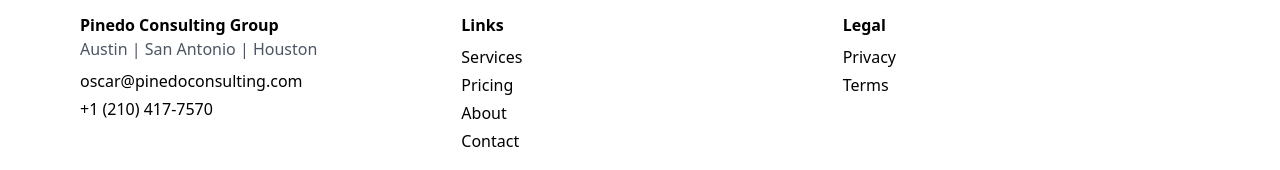
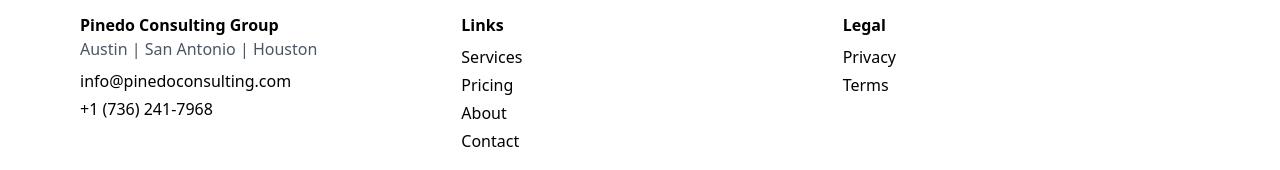
Before and after one commit to pinedoconsultinggrp-sketch/PCG-Website, a React (Vite) app: page / in a window 1280 px wide. Shown: the part 2079-2249 px from the top of the page. Built offline with nearby package versions, Linux system fonts and the light colour scheme.

Commit message:
Update contact info in footer

```diff
--- a/index.html
+++ b/index.html
@@ -1,6 +1,7 @@
 <!doctype html>
 <html lang="en">
   <head>
+<link rel="icon" type="image/png" href="/favicon.png" />
     <meta charset="UTF-8" />
     <meta name="viewport" content="width=device-width, initial-scale=1.0" />
     <title>Pinedo Consulting Group — Bilingual Bookkeeping</title>
--- a/src/config/branding.ts
+++ b/src/config/branding.ts
@@ -3,7 +3,7 @@ export const BRAND = {
   taglineEn: "Bookkeeping & advisory for construction and small business.",
   taglineEs: "Contabilidad y asesoría para construcción y pequeños negocios.",
   primaryHex: "#0ea5a7",
-  phone: "+1 (210) 417-7570",
-  email: "oscar@pinedoconsulting.com",
+  phone: "+1 (736) 241-7968",
+  email: "info@pinedoconsulting.com",
   city: "Austin | San Antonio | Houston",
 };
```
